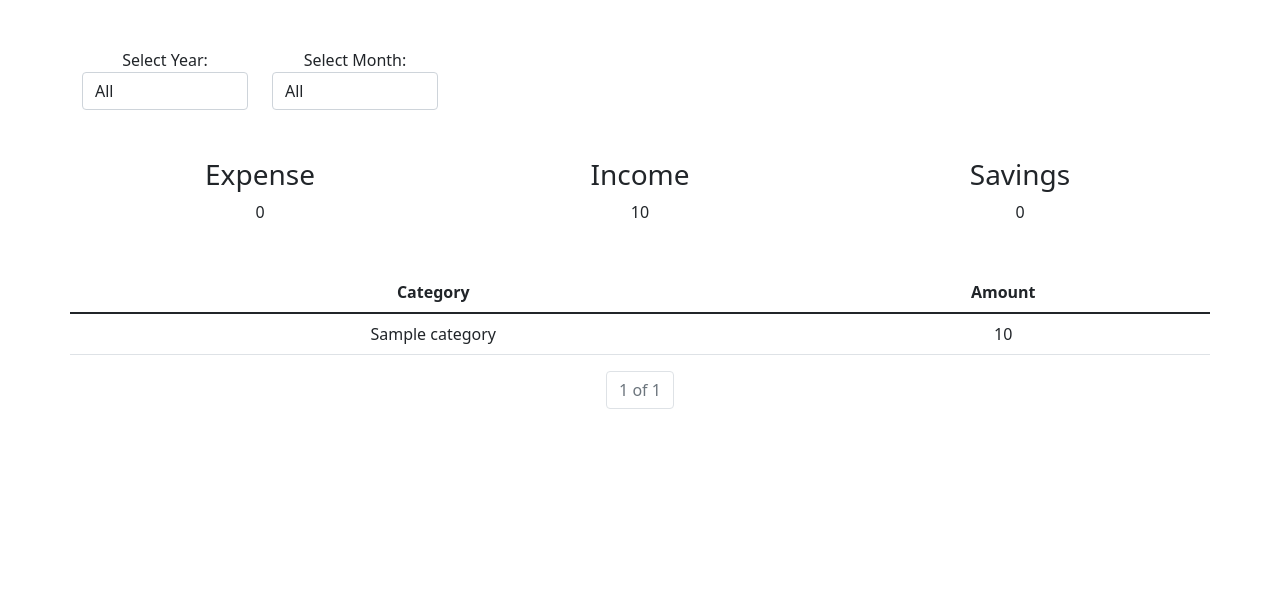
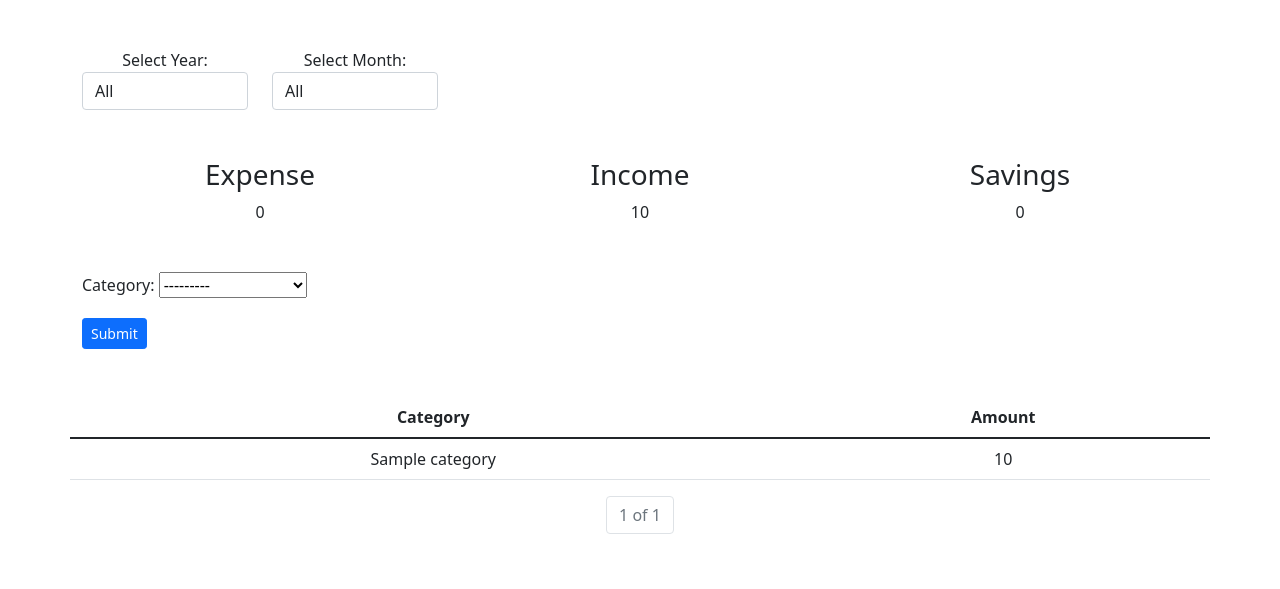
Before and after one commit to jmanager25/ExpenseTrack, a Django app: page /dashboard/ in a window 1280 px wide. Shown: the part 56-645 px from the top of the page. Run offline with Django 3.2, Linux system fonts and the light colour scheme; a user stored in the database is signed in; tables that the repository leaves empty hold one stand-in row (values such as "Sample post"); some libraries are stand-ins or nearby versions.

Commit message:
Add functionality to filter by categories in the dasboard

```diff
--- /dev/null
+++ b/dashboard/filters.py
@@ -0,0 +1,7 @@
+import django_filters
+from expensetracker.models import Transaction
+
+class TransactionFilter(django_filters.FilterSet):
+    class Meta:
+        model = Transaction
+        fields = ['category']
--- a/dashboard/templates/dashboard.html
+++ b/dashboard/templates/dashboard.html
@@ -35,6 +35,12 @@
           <h3>Savings</h3>
           <div>{{ saving_goals }}</div>
         </div>
+    </div>
+    <div class="row">
+      <form action="{% url 'dashboard' %}" method="GET" class="mt-5">
+        {{ form.as_p }}
+        <input class="btn btn-primary btn-sm mt-1" type="submit" value="Submit">
+    </form>
     </div>
     <div class="row text-center mt-5">
       <table class="table">
--- a/dashboard/views.py
+++ b/dashboard/views.py
@@ -6,6 +6,7 @@ from django.core.paginator import Paginator
 from django.contrib.auth.decorators import login_required
 from django.contrib.auth.mixins import LoginRequiredMixin
 from expensetracker.get_transactions import get_transactions
+from dashboard.filters import TransactionFilter
 
 
 @login_required(login_url='login')
@@ -26,6 +27,8 @@ def dashboard(request):
     categories = Transaction.objects.filter(user=request.user).values('category__name').annotate(
         Sum('amount')
     )
+    # Filter the categories
+    transaction_filter = TransactionFilter(request.GET, queryset=categories)
     # Pagination
     paginator = Paginator(categories, 5)
     page_number = request.GET.get('page')
@@ -36,7 +39,8 @@ def dashboard(request):
         "saving_goals": saving_goals,
         'years': years,
         'months': months,
-        'categories': categories,
+        'categories': transaction_filter.qs,
         "page_obj": page_obj,
+        'form': transaction_filter.form
     }
     return render(request, 'dashboard.html', context)
```
